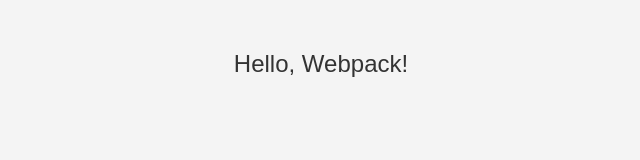
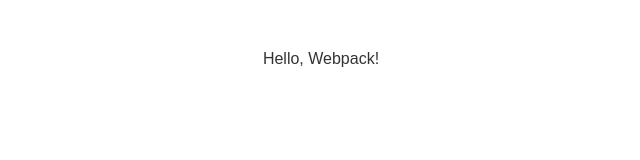
Before and after one commit to deeeye2/webpack-website, a website built with webpack: page public/index.html in a window 1280 px wide. Shown: the whole page, without its empty margins (319-959 px from the left). Built offline with nearby package versions, Linux system fonts and the light colour scheme.

Commit message:
Update style.css

```diff
--- a/src/style.css
+++ b/src/style.css
@@ -1,13 +1,6 @@
-body {
+.app {
   font-family: Arial, sans-serif;
-  background-color: #f4f4f4;
-  margin: 0;
-  padding: 0;
-}
-
-.app {
   text-align: center;
   margin-top: 50px;
-  font-size: 24px;
   color: #333;
 }
```
